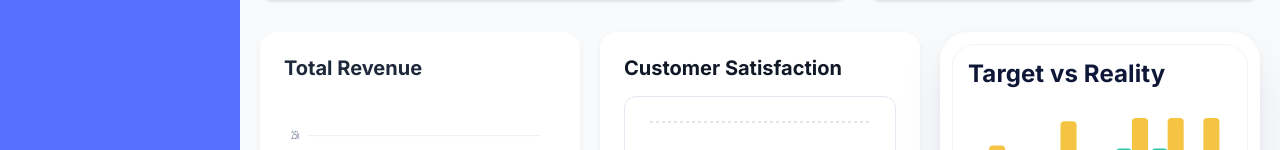
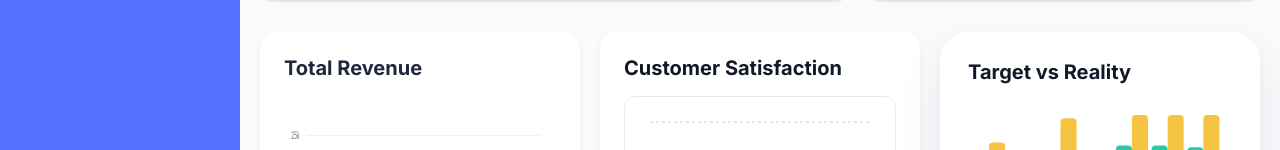
Before and after one commit to PiyushGhavghave/React-CRA-starter-template, a React (Create React App) app: page / in a window 1280 px wide. Shown: the part 487-637 px from the top of the page. Built offline with nearby package versions, Linux system fonts and the light colour scheme.

Commit message:
fixed : target vs reality component

```diff
--- a/src/components/TargetVsReality.css
+++ b/src/components/TargetVsReality.css
@@ -24,22 +24,20 @@
 }
 
 /* subtle inner border like Figma card */
-.tvr::after {
+/* .tvr::after {
   content: "";
   position: absolute;
   inset: 12px;
   border-radius: 22px;
   pointer-events: none;
   box-shadow: inset 0 0 0 1px rgba(16, 24, 40, 0.05);
-}
+} */
 
 .tvr__title {
-  margin: 0 0 14px;
-  font-weight: 800;
-  font-size: 24px;
-  line-height: 1.2;
-  color: var(--tvr-title);
-  letter-spacing: 0.1px;
+  font-size: 20px;
+  font-weight: 700;
+  margin-bottom: 16px;
+  color: #111827;
 }
 
 /* Chart area */
@@ -89,21 +87,21 @@
 }
 
 .tvr__legendTitle {
-  font-size: 18px;
-  font-weight: 800;
+  font-size: 16px;
+  font-weight: 700;
   color: var(--tvr-title);
 }
 
 .tvr__legendSub {
   margin-top: 2px;
-  font-size: 14px;
+  font-size: 12px;
   color: var(--tvr-muted);
 }
 
 .tvr__legendValue {
   margin-left: auto;
-  font-weight: 800;
-  font-size: 18px;
+  font-weight: 700;
+  font-size: 16px;
   letter-spacing: 0.2px;
 }
 
--- a/src/components/TargetVsReality.js
+++ b/src/components/TargetVsReality.js
@@ -5,6 +5,7 @@ import {
   Bar,
   XAxis,
   YAxis,
+  Tooltip
 } from "recharts";
 import "./TargetVsReality.css";
 
@@ -39,6 +40,7 @@ export default function TargetVsReality() {
               tick={{ fill: "#9AA6B2", fontSize: 14, dy: 4 }}
             />
             <YAxis hide domain={[0, 270]} />
+            <Tooltip cursor={{ stroke: "#ccc", strokeWidth: 1 }} />
             <Bar
               dataKey="reality"
               fill="#2DC7A6"
```
